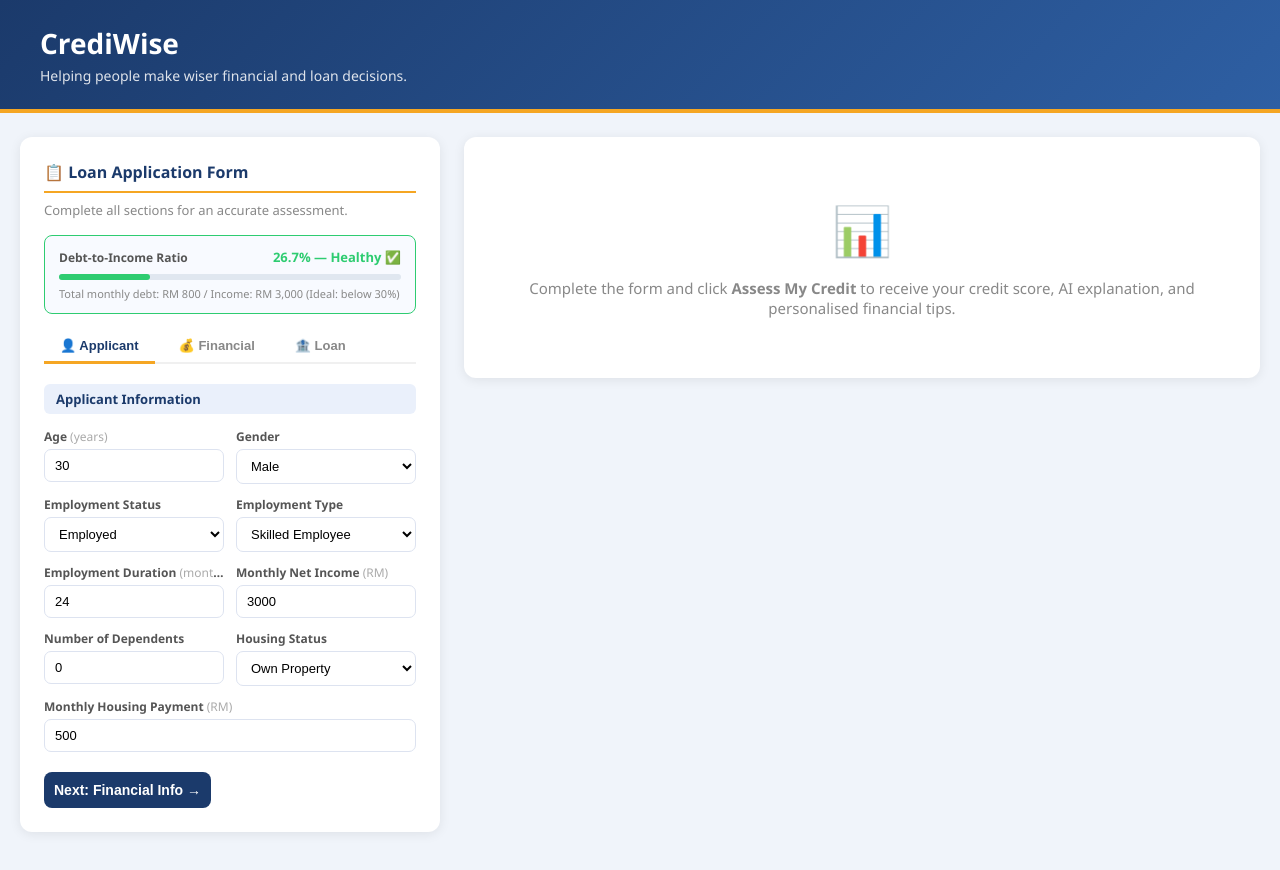
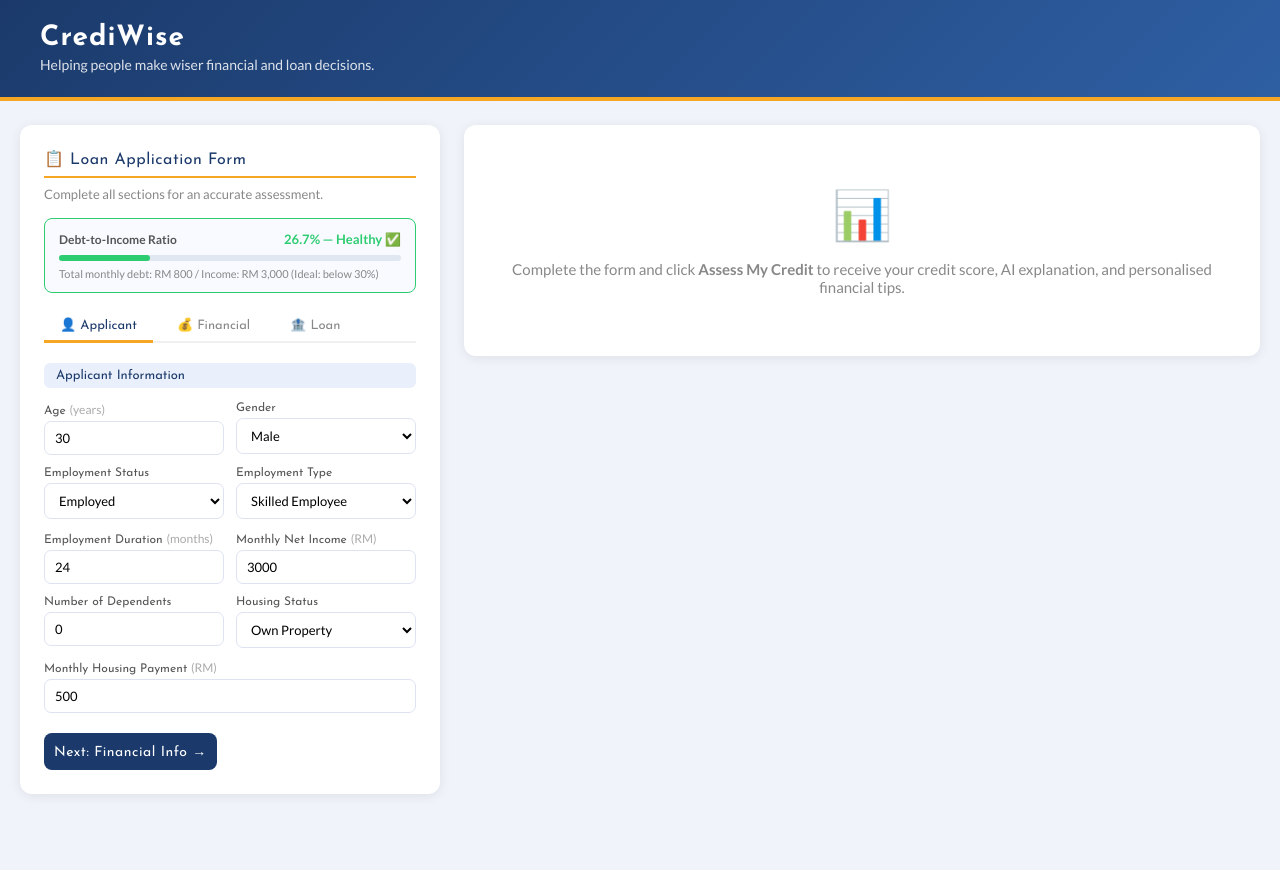
Before and after one commit to hnfaimn/ai-credit-scoring, a React (Create React App) app in the folder frontend/: page / in a window 1280 px wide. Shown: the top 870 px of the page. After the commit the page ends 838 px from the top, so only its background shows below. Built offline with nearby package versions, Linux system fonts and the light colour scheme.

Commit message:
Add Josefin Sans and Lato fonts

```diff
--- a/frontend/public/index.html
+++ b/frontend/public/index.html
@@ -3,6 +3,9 @@
   <head>
     <meta charset="utf-8" />
     <link rel="icon" href="%PUBLIC_URL%/favicon.ico" />
+    <link rel="preconnect" href="https://fonts.googleapis.com">
+    <link rel="preconnect" href="https://fonts.gstatic.com" crossorigin>
+    <link href="https://fonts.googleapis.com/css2?family=Josefin+Sans:wght@300;400;600;700&family=Lato:wght@300;400;700&display=swap" rel="stylesheet">
     <meta name="viewport" content="width=device-width, initial-scale=1" />
     <meta name="theme-color" content="#000000" />
     <meta
--- a/frontend/src/App.css
+++ b/frontend/src/App.css
@@ -5,7 +5,7 @@
 }
 
 body {
-  font-family: 'Segoe UI', sans-serif;
+  font-family: 'Lato', sans-serif;
   background: #f0f4fa;
   color: #1a1a2e;
 }
@@ -636,3 +636,73 @@
 }
 .history-detail { font-size: 11px; color: #555; }
 .history-date   { font-size: 10px; color: #aaa; }
+
+/* ── Typography ── */
+
+/* Header title — bold Josefin Sans */
+.header h1 {
+  font-family: 'Josefin Sans', sans-serif;
+  font-weight: 700;
+  letter-spacing: 1px;
+}
+
+/* Header subtitle */
+.header p {
+  font-family: 'Lato', sans-serif;
+  font-weight: 400;
+}
+
+/* All card titles (h2) — regular Josefin Sans */
+.card h2 {
+  font-family: 'Josefin Sans', sans-serif;
+  font-weight: 400;
+  letter-spacing: 0.5px;
+}
+
+/* Tab buttons — Josefin Sans */
+.tab-btn {
+  font-family: 'Josefin Sans', sans-serif;
+  font-weight: 400;
+}
+
+/* Section labels — Josefin Sans */
+.section-label {
+  font-family: 'Josefin Sans', sans-serif;
+  font-weight: 400;
+}
+
+/* All buttons — Josefin Sans */
+.btn-primary,
+.btn-next,
+.btn-back,
+.btn-sim,
+.btn-export,
+.btn-history,
+.btn-close {
+  font-family: 'Josefin Sans', sans-serif;
+  font-weight: 400;
+  letter-spacing: 0.5px;
+}
+
+/* Form labels — Josefin Sans */
+.field label {
+  font-family: 'Josefin Sans', sans-serif;
+  font-weight: 400;
+}
+
+/* Everything else — Lato */
+p, span, input, select, td, th, li {
+  font-family: 'Lato', sans-serif;
+}
+
+/* Explanation sentences */
+.exp-sentence,
+.tip-text,
+.tip-reason,
+.section-hint,
+.form-hint,
+.score-note,
+.dti-note,
+.sim-desc {
+  font-family: 'Lato', sans-serif;
+}
```
